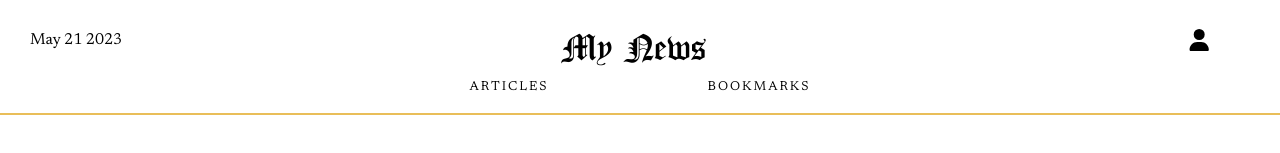
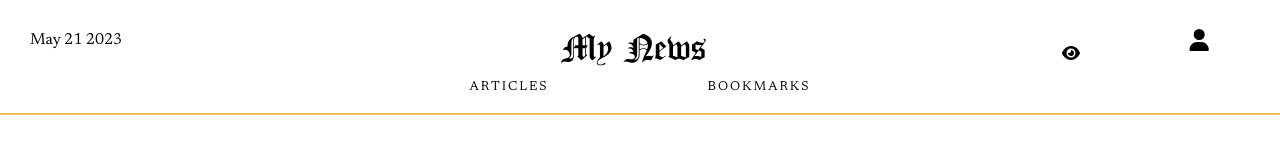
Before and after one commit to HedzDev/my_news_frontend, a Next.js app: page /bookmarks in a window 1280 px wide. Shown: the top 153 px of the page. Built offline with nearby package versions, Linux system fonts and the light colour scheme.

Commit message:
redux-persist done

```diff
--- a/components/Article.jsx
+++ b/components/Article.jsx
@@ -2,9 +2,10 @@ import React from 'react';
 import Image from 'next/image';
 import styles from '../styles/Article.module.css';
 import { FontAwesomeIcon } from '@fortawesome/react-fontawesome';
-import { faBookmark } from '@fortawesome/free-solid-svg-icons';
+import { faBookmark, faEyeSlash } from '@fortawesome/free-solid-svg-icons';
 import { useDispatch, useSelector } from 'react-redux';
 import { addBookmarks, removeBookmarks } from '@/reducers/bookmarks';
+import { hideArticles } from '@/reducers/hiddenArticles';
 
 // Code du composant Article qui représente un article de presse.
 
@@ -31,10 +32,12 @@ function Article(props) {
   };
 
   let iconStyle = {};
+  let eyeStyle = {};
   if (props.isBookmarked) {
     // si isBookmarked est true cela veut dire que l'article est présent dans bookmarks
     // donc l'icone sera jaune
     iconStyle = { color: '#E9BE59' };
+    eyeStyle = { display: 'none' };
   } else {
     //sinon elle sera noir
     iconStyle = { color: '#000000' };
@@ -45,6 +48,14 @@ function Article(props) {
       <div className={styles.articleContainer}>
         <div className={styles.articleHeader}>
           <h3>{props.title}</h3>
+          <FontAwesomeIcon
+            icon={faEyeSlash}
+            className={styles.eyeIcon}
+            style={eyeStyle}
+            onClick={() => {
+              dispatch(hideArticles(props.title));
+            }}
+          />
           <FontAwesomeIcon
             icon={faBookmark}
             style={iconStyle}
--- a/components/Header.jsx
+++ b/components/Header.jsx
@@ -4,8 +4,9 @@ import Link from 'next/link';
 import { useDispatch, useSelector } from 'react-redux';
 import { login, logout } from '../reducers/user';
 import { removeAllBookmarks } from '@/reducers/bookmarks';
+import { displayArticles } from '@/reducers/hiddenArticles';
 import { FontAwesomeIcon } from '@fortawesome/react-fontawesome';
-import { faUser, faXmark } from '@fortawesome/free-solid-svg-icons';
+import { faUser, faXmark, faEye } from '@fortawesome/free-solid-svg-icons';
 import { DateTime } from 'luxon';
 import { Modal } from 'antd';
 
@@ -152,6 +153,13 @@ function Header() {
         <Link href="/">
           <h1 className={styles.title}>My News</h1>
         </Link>
+        <FontAwesomeIcon
+          onClick={() => {
+            dispatch(displayArticles());
+          }}
+          icon={faEye}
+          className={styles.eyeIcon}
+        />
         {userSection}
       </div>
       <div className={styles.linkContainer}>
--- a/package.json
+++ b/package.json
@@ -20,6 +20,7 @@
     "next": "13.3.0",
     "react": "18.2.0",
     "react-dom": "18.2.0",
-    "react-redux": "^8.0.5"
+    "react-redux": "^8.0.5",
+    "redux-persist": "^6.0.0"
   }
 }
--- a/pages/_app.js
+++ b/pages/_app.js
@@ -1,19 +1,33 @@
 import '@/styles/globals.css';
 import Header from '@/components/Header';
 import { Provider } from 'react-redux';
-import { configureStore } from '@reduxjs/toolkit';
+import { persistStore, persistReducer } from 'redux-persist';
+import { PersistGate } from 'redux-persist/integration/react';
+import { configureStore, combineReducers } from '@reduxjs/toolkit';
+import storage from 'redux-persist/lib/storage';
 import bookmarks from '@/reducers/bookmarks';
 import user from '@/reducers/user';
+import hiddenArticles from '@/reducers/hiddenArticles';
+
+const reducers = combineReducers({ bookmarks, user, hiddenArticles });
+
+const persistConfig = { key: 'my-news-24256271', storage };
 
 const store = configureStore({
-  reducer: { bookmarks, user },
+  reducer: persistReducer(persistConfig, reducers),
+  middleware: (getDefaultMiddleware) =>
+    getDefaultMiddleware({ serializableCheck: false }),
 });
+
+const persistor = persistStore(store);
 
 export default function App({ Component, pageProps }) {
   return (
     <Provider store={store}>
-      <Header />
-      <Component {...pageProps} />
+      <PersistGate persistor={persistor}>
+        <Header />
+        <Component {...pageProps} />
+      </PersistGate>
     </Provider>
   );
 }
--- /dev/null
+++ b/reducers/hiddenArticles.js
@@ -0,0 +1,21 @@
+import { createSlice } from '@reduxjs/toolkit';
+
+const initialState = {
+  value: [],
+};
+
+export const hiddenArticlesSlice = createSlice({
+  name: 'hiddenArticles',
+  initialState,
+  reducers: {
+    hideArticles: (state, action) => {
+      state.value.push(action.payload);
+    },
+    displayArticles: (state, action) => {
+      state.value = [];
+    },
+  },
+});
+
+export const { hideArticles, displayArticles } = hiddenArticlesSlice.actions;
+export default hiddenArticlesSlice.reducer;
--- a/styles/Article.module.css
+++ b/styles/Article.module.css
@@ -16,10 +16,16 @@
     margin: 15px 0;
 }
 
-.bookmarkIcon {
+.eyeIcon {
+    padding-right: 5px;
+}
+
+.bookmarkIcon,
+.eyeIcon {
     cursor: pointer;
 }
 
-.bookmarkIcon:hover {
+.bookmarkIcon:hover,
+.eyeIcon:hover {
     opacity: 0.6;
 }
--- a/styles/Header.module.css
+++ b/styles/Header.module.css
@@ -66,3 +66,9 @@
     color: var(--yellow-color);
     padding-left: 10px;
 }
+
+.eyeIcon {
+    position: absolute;
+    top: 45px;
+    right: 200px
+}
```
Also changed, not shown: components/Home.jsx (+6 -2 lines), 1 other file (tests, documents, lock files or other folders).
